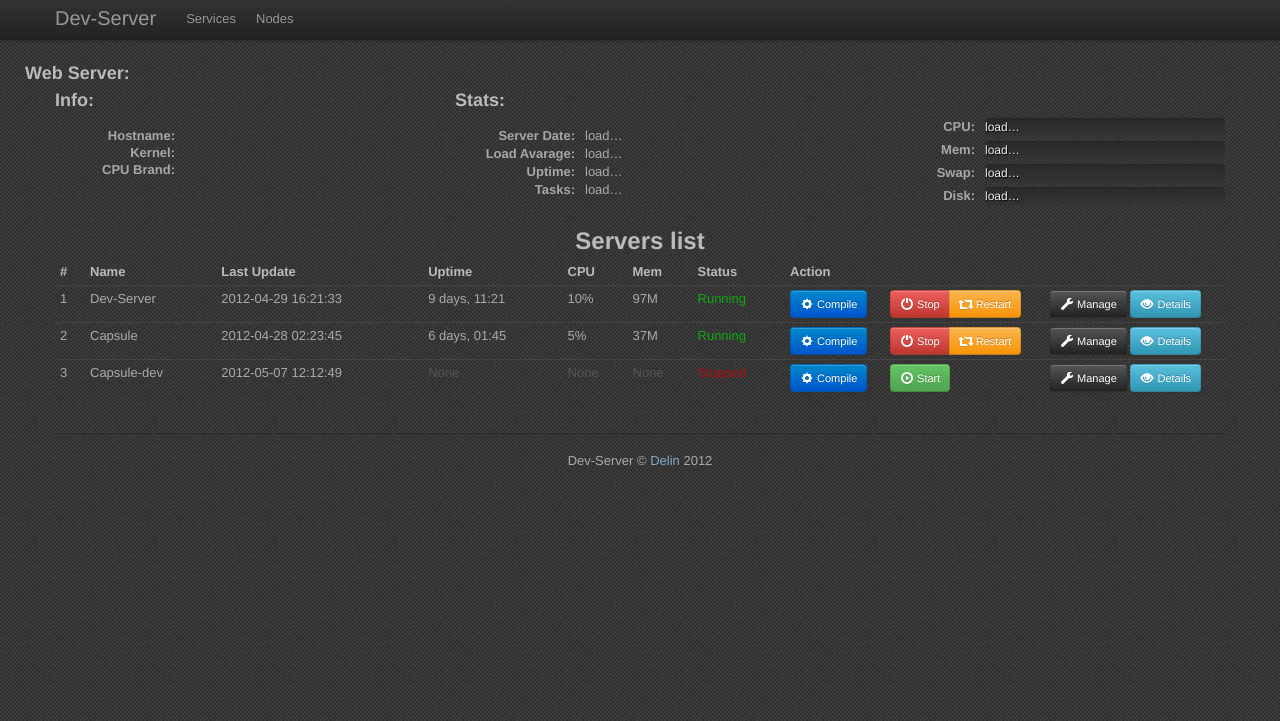
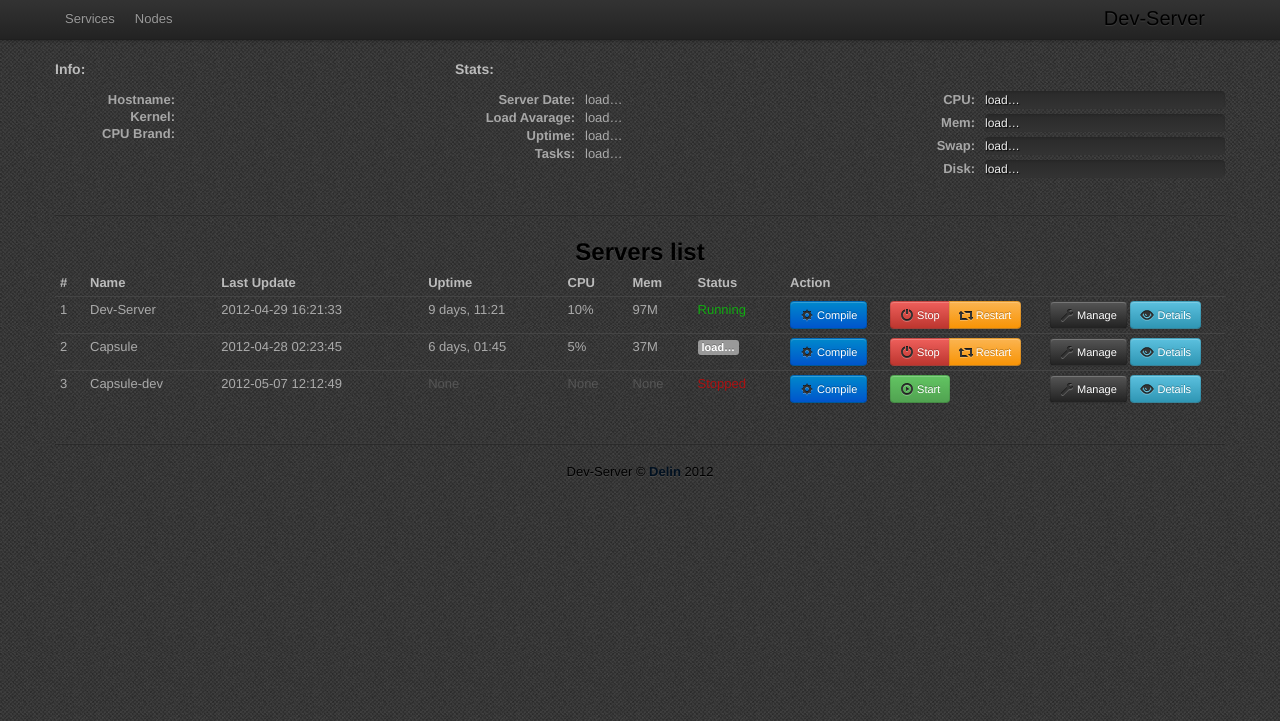
Before and after one commit to delin/dev-server, a Flask app: template web/templates/pages/index.html in a window 1280 px wide. Shown: the top 721 px of the page. Run offline with Flask 2, Linux system fonts and the light colour scheme; the template is opened without the code that fills it, so the values that code supplies are empty; parts of the project's set-up code (start-up, migrations or seed data) failed here and were passed over; some libraries are stand-ins or nearby versions.

Commit message:
web ui fixes

```diff
--- a/web/static/css/main.css
+++ b/web/static/css/main.css
@@ -17,8 +17,15 @@ body {
 .table th {
 	color: #BBB;
 }
-caption, h1, h2, h3, h4, h5, h6 {
+h3, h4, h5, h6 {
 	color: #BBB;
+}
+caption, h1, h2, footer {
+	color: black;
+	text-shadow: 0 1px 1px rgba(255, 255, 255, .1), 0 0 30px rgba(255, 255, 255, .125);
+	-webkit-transition: all .2s linear;
+	-moz-transition: all .2s linear;
+	transition: all .2s linear;
 }
 dt {
 	color: #A7A7A7;
@@ -47,6 +54,12 @@ hr {
 a {
 	color: #8AC;
 }
+footer a {
+	color: #001020;
+}
+footer a:hover {
+	color: #011525;
+}
 .muted {
 	color: #555;
 }
@@ -57,3 +70,25 @@ footer {
 	background-color: #222;
 	background-image:url("/static/img/bg.png");
 }
+.navbar-fixed-top .brand {
+	padding-right: 0;
+	padding-left: 0;
+	margin-left: 20px;
+	float: right;
+	font-weight: bold;
+	color: black;
+	text-shadow: 0 1px 1px rgba(255, 255, 255, .1), 0 0 30px rgba(255, 255, 255, .125);
+	-webkit-transition: all .2s linear;
+	-moz-transition: all .2s linear;
+	transition: all .2s linear;
+}
+.navbar .brand {
+	display: block;
+	float: right;
+	padding: 8px 20px 12px;
+	margin-left: -20px;
+	font-size: 20px;
+	font-weight: 200;
+	line-height: 1;
+	color: #999;
+}
--- a/web/templates/footer.html
+++ b/web/templates/footer.html
@@ -1,7 +1,7 @@
 {%- block footer -%}
 			<hr>
 			<footer>
-				<p>Dev-Server &copy; <a href="mailto:delin@eridan.la">Delin</a> 2012</p>
+				<p>Dev-Server &copy; <strong><a href="mailto:delin@eridan.la">Delin</a></strong> 2012</p>
 			</footer>
 
 		</div> <!-- /container -->
--- a/web/templates/header.html
+++ b/web/templates/header.html
@@ -34,9 +34,8 @@
 		{% include "menu.html" %}
 		<div class="container">
 			<div class="row">
-				<h3>Web Server:</h3>
 				<span class="span4">
-					<h3>Info:</h3>
+					<h4>Info:</h4>
 					<dl class="dl-horizontal">
 						<dt>Hostname:</dt>
 						<dd>{{ sys_stats.hostname }}</dd>
@@ -49,7 +48,7 @@
 					</dl>
 				</span>
 				<span class="span4">
-					<h3>Stats:</h3>
+					<h4>Stats:</h4>
 					<dl class="dl-horizontal">
 						<dt>Server Date:</dt>
 						<dd><span id="sys_stat-date">load&hellip;</span></dd>
@@ -97,6 +96,7 @@
 					</dl>
 				</span>
 			</div>
+			<hr>
 <!--
 			<div class="row">
 				<div class = "span12">
--- a/web/templates/menu.html
+++ b/web/templates/menu.html
@@ -6,7 +6,7 @@
 						<span class="icon-bar"></span>
 						<span class="icon-bar"></span>
 					</a>
-					<a class="brand" href="#">Dev-Server</a>
+					<span class="brand" style="color: #000;">Dev-Server</span>
 					<div class="nav-collapse">
 						<ul class="nav">
 							<li class="nav-item"><a href="/services">Services</a></li>
--- a/web/templates/pages/services.html
+++ b/web/templates/pages/services.html
@@ -37,17 +37,17 @@
 								<td>97M</td>
 								<td style="color: #11AA11">Running</td>
 								<td>
-									<a class="btn btn-small btn-primary" href="#"><i class="icon-cog icon-white"></i> Compile</a>
+									<a class="btn btn-small btn-primary" href="#"><i class="icon-cog"></i> Compile</a>
 								</td>
 								<td>
 									<div class="btn-group">
-										<a id="fat-btn-srv1-stop" class="btn btn-small btn-danger" href="#"><i class="icon-off icon-white"></i> <span>Stop</span></a>
-										<a id="fat-btn-srv1-restart" class="btn btn-small btn-warning" href="#"><i class="icon-retweet icon-white"></i> <span>Restart</span></a>
+										<a id="fat-btn-srv1-stop" class="btn btn-small btn-danger" href="#"><i class="icon-off"></i> <span>Stop</span></a>
+										<a id="fat-btn-srv1-restart" class="btn btn-small btn-warning" href="#"><i class="icon-retweet"></i> <span>Restart</span></a>
 									</div>
 								</td>
 								<td>
-									<a class="btn btn-small btn-inverse" href="#"><i class="icon-wrench icon-white"></i> Manage</a>
-									<a class="btn btn-small btn-info" href="#"><i class="icon-eye-open icon-white"></i> Details</a>
+									<a class="btn btn-small btn-inverse" href="#"><i class="icon-wrench"></i> Manage</a>
+									<a class="btn btn-small btn-info" href="#"><i class="icon-eye-open"></i> Details</a>
 								</td>
 							</tr>
 							<tr>
@@ -57,19 +57,19 @@
 								<td>6 days, 01:45</td>
 								<td>5%</td>
 								<td>37M</td>
-								<td style="color: #11AA11">Running</td>
+								<td><span id="service-dev-server_status" class="label">load&hellip;</span></td>
 								<td>
-									<a class="btn btn-small btn-primary" href="#"><i class="icon-cog icon-white"></i> Compile</a>
+									<a class="btn btn-small btn-primary" href="#"><i class="icon-cog"></i> Compile</a>
 								</td>
 								<td>
 									<div class="btn-group">
-										<a id="fat-btn-srv1-stop" class="btn btn-small btn-danger" href="#"><i class="icon-off icon-white"></i> <span>Stop</span></a>
-										<a id="fat-btn-srv1-restart" class="btn btn-small btn-warning" href="#"><i class="icon-retweet icon-white"></i> <span>Restart</span></a>
+										<a id="fat-btn-srv1-stop" class="btn btn-small btn-danger" href="#"><i class="icon-off"></i> <span>Stop</span></a>
+										<a id="fat-btn-srv1-restart" class="btn btn-small btn-warning" href="#"><i class="icon-retweet"></i> <span>Restart</span></a>
 									</div>
 								</td>
 								<td>
-									<a class="btn btn-small btn-inverse" href="#"><i class="icon-wrench icon-white"></i> Manage</a>
-									<a class="btn btn-small btn-info" href="#"><i class="icon-eye-open icon-white"></i> Details</a>
+									<a class="btn btn-small btn-inverse" href="#"><i class="icon-wrench"></i> Manage</a>
+									<a class="btn btn-small btn-info" href="#"><i class="icon-eye-open"></i> Details</a>
 								</td>
 							</tr>
 							<tr>
@@ -81,16 +81,16 @@
 								<td><span class="muted">None</span></td>
 								<td style="color: #AA1111">Stopped</td>
 								<td>
-									<a class="btn btn-small btn-primary" href="#"><i class="icon-cog icon-white"></i> Compile</a>
+									<a class="btn btn-small btn-primary" href="#"><i class="icon-cog"></i> Compile</a>
 								</td>
 								<td>
 									<div class="btn-group">
-										<a class="btn btn-small btn-success" href="#"><i class="icon-play-circle icon-white"></i> Start</a>
+										<a class="btn btn-small btn-success" href="#"><i class="icon-play-circle"></i> Start</a>
 									</div>
 								</td>
 								<td>
-									<a class="btn btn-small btn-inverse" href="#"><i class="icon-wrench icon-white"></i> Manage</a>
-									<a class="btn btn-small btn-info" href="#"><i class="icon-eye-open icon-white"></i> Details</a>
+									<a class="btn btn-small btn-inverse" href="#"><i class="icon-wrench"></i> Manage</a>
+									<a class="btn btn-small btn-info" href="#"><i class="icon-eye-open"></i> Details</a>
 								</td>
 							</tr>
 						</tbody>
```
Also changed, not shown: web/templates/pages/nodes.html (+6 -6 lines).
